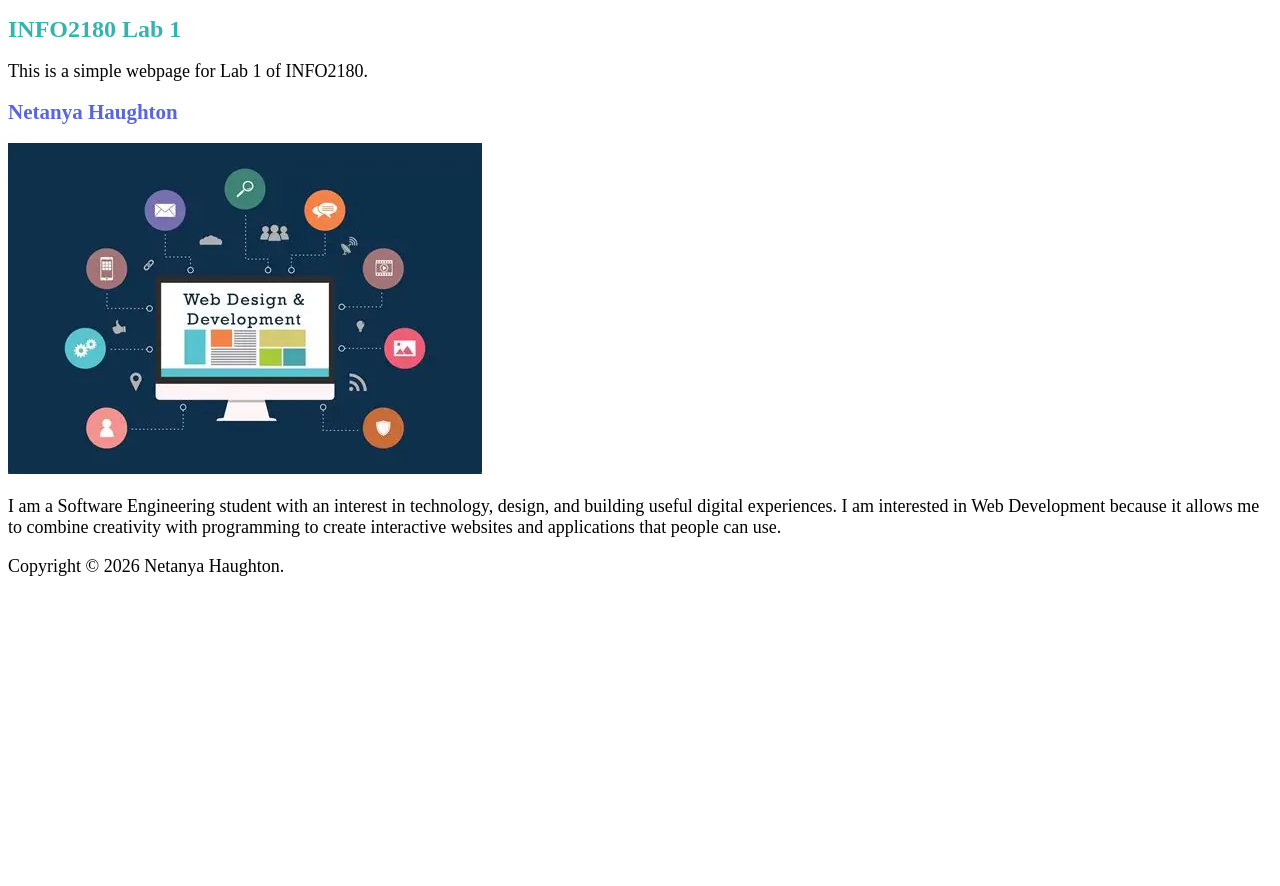
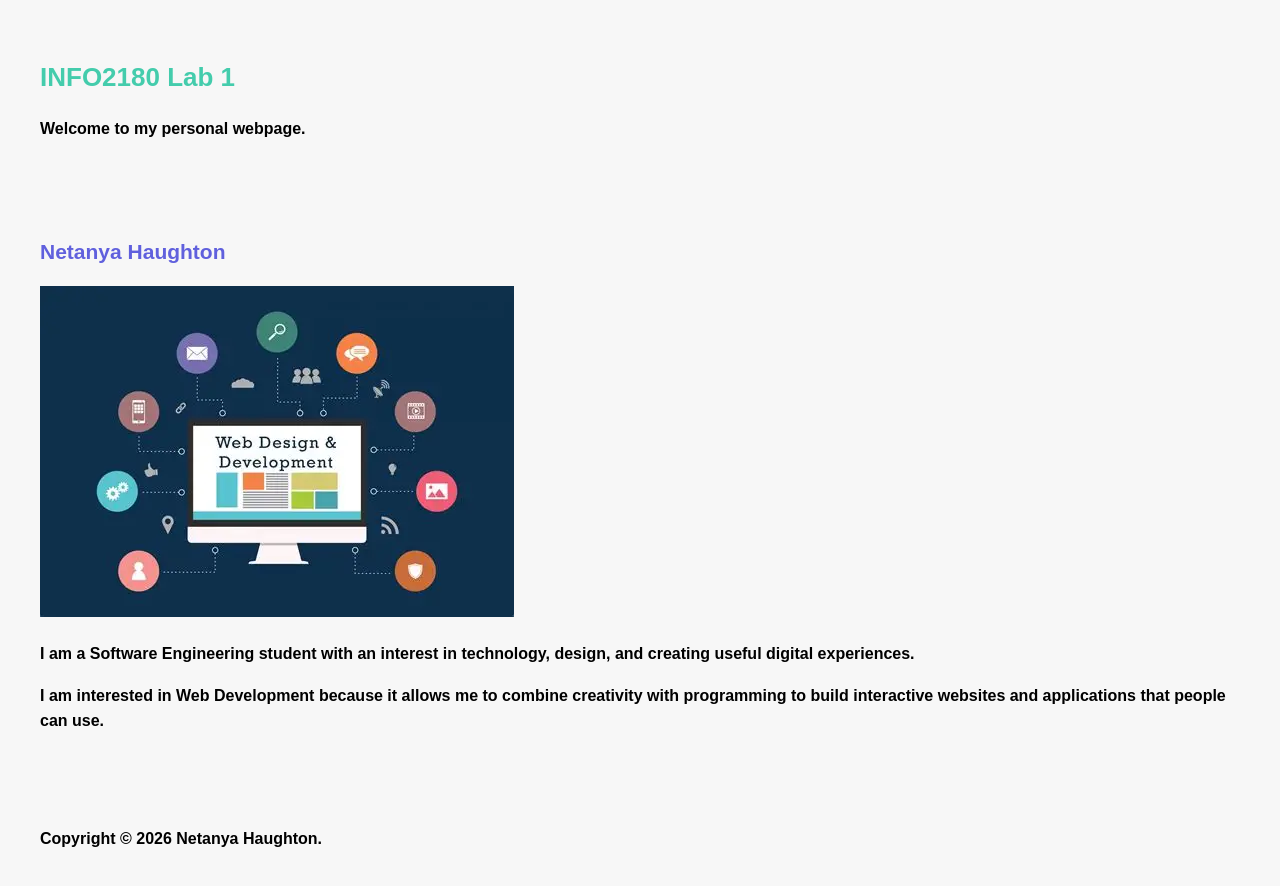
Before and after one commit to inter-Nett/info2180-lab1, a plain HTML site: page index.html in a window 1280 px wide. Before the commit the page ends 800 px from the top, so only its background shows below. Drawn offline with Linux system fonts and the light colour scheme.

Commit message:
Updated webpage for revised Lab 1

```diff
--- a/index.html
+++ b/index.html
@@ -3,35 +3,35 @@
 <head>
     <meta charset="UTF-8">
     <meta name="viewport" content="width=device-width, initial-scale=1.0">
-    <meta http-equiv="X-UA-Compatible" content="ie=edge">
     <title>INFO2180 Lab 1</title>
     <link rel="stylesheet" href="styles.css">
 </head>
 
 <body>
-
     <header>
         <h1>INFO2180 Lab 1</h1>
-        <p>This is a simple webpage for Lab 1 of INFO2180.</p>
+        <p>Welcome to my personal webpage.</p>
     </header>
 
     <main>
-    <h2>Netanya Haughton</h2>
+        <h2>Netanya Haughton</h2>
 
-    <img src="profile.jpg" alt="Photo">
+        <img src="profile.jpg" alt="Photo of Netanya Haughton">
 
-    <p>
-        I am a Software Engineering student with an interest in technology,
-        design, and building useful digital experiences. I am interested in
-        Web Development because it allows me to combine creativity with
-        programming to create interactive websites and applications that
-        people can use.
-    </p>
-</main>
+        <p>
+            I am a Software Engineering student with an interest in technology,
+            design, and creating useful digital experiences.
+        </p>
+
+        <p>
+            I am interested in Web Development because it allows me to combine
+            creativity with programming to build interactive websites and
+            applications that people can use.
+        </p>
+    </main>
 
     <footer>
         <p>Copyright &copy; 2026 Netanya Haughton.</p>
     </footer>
-
 </body>
 </html>
--- a/styles.css
+++ b/styles.css
@@ -1,13 +1,36 @@
+body {
+    margin: 0;
+    padding: 20px;
+    background-color: #f7f7f7;
+    font-family: Arial, sans-serif;
+    line-height: 1.6;
+}
+
+header {
+    padding: 20px;
+    margin-bottom: 20px;
+}
+
+main {
+    padding: 20px;
+}
+
+footer {
+    padding: 20px;
+    margin-top: 20px;
+}
+
 h1 {
-    font-size: 24px;
-    color: #38B2AC;
+    font-size: 26px;
+    color: #44CCAC;
 }
 
 h2 {
     font-size: 21px;
-    color: #5A67D8;
+    color: #6060DD;
 }
 
 p {
-    font-size: 18px;
+    font-size: 16px;
+    font-weight: 600;
 }
```
